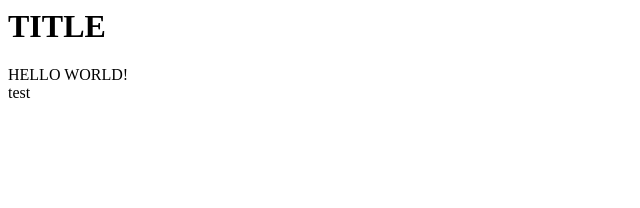
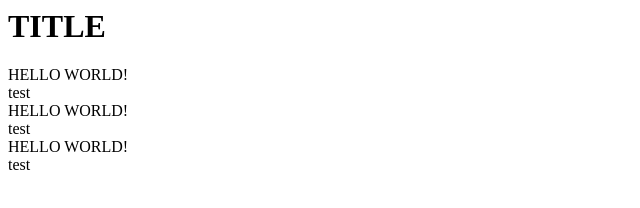
Before and after one commit to Plumi9/Website, a plain HTML site: page index.html in a window 1280 px wide. Shown: the whole page, without its empty margins (0-640 px from the left). Drawn offline with Linux system fonts and the light colour scheme.

Commit message:
added lines to html

```diff
--- a/index.html
+++ b/index.html
@@ -1,3 +1,7 @@
 <h1>TITLE</h1>
 <div>HELLO WORLD!</div>
 <div>test</div>
+<div>HELLO WORLD!</div>
+<div>test</div>
+<div>HELLO WORLD!</div>
+<div>test</div>
```
